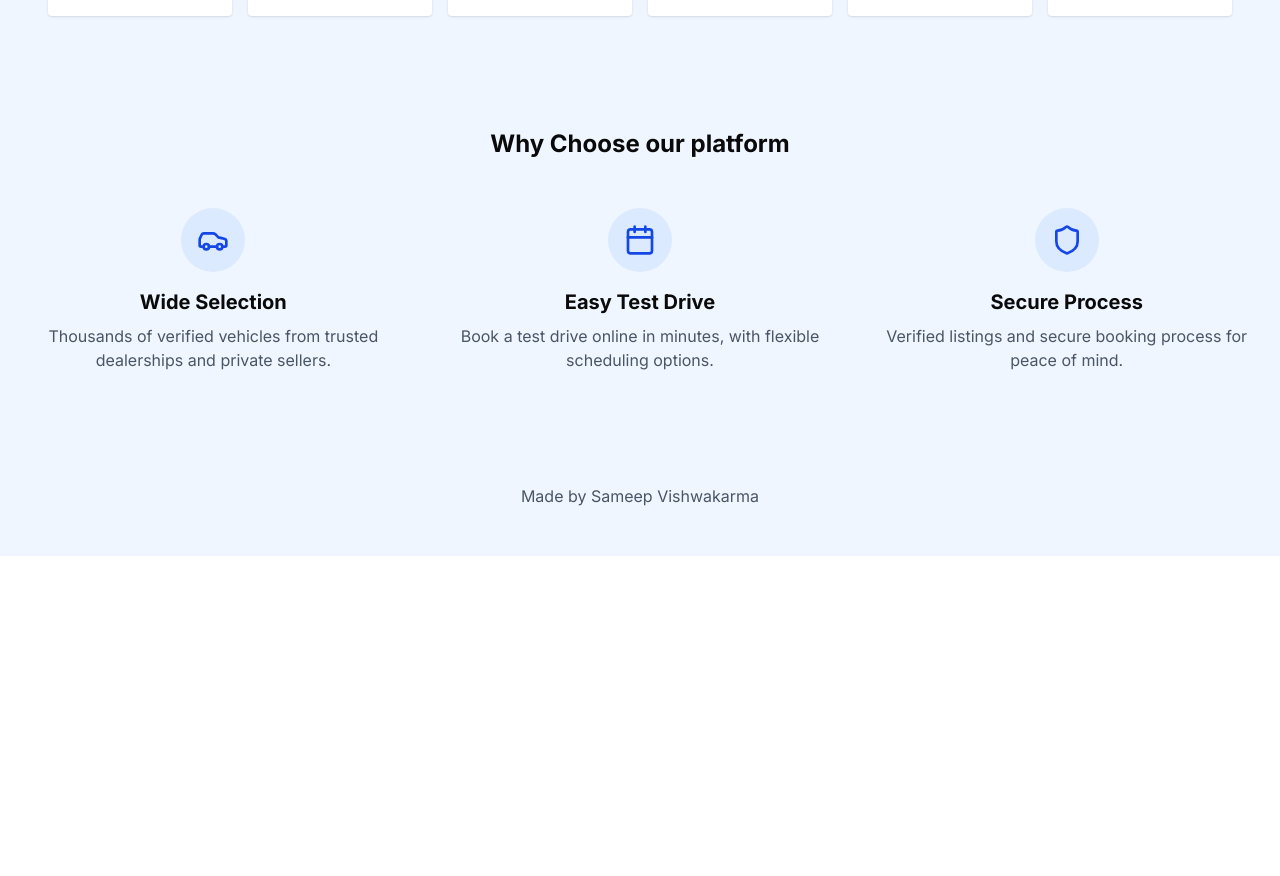
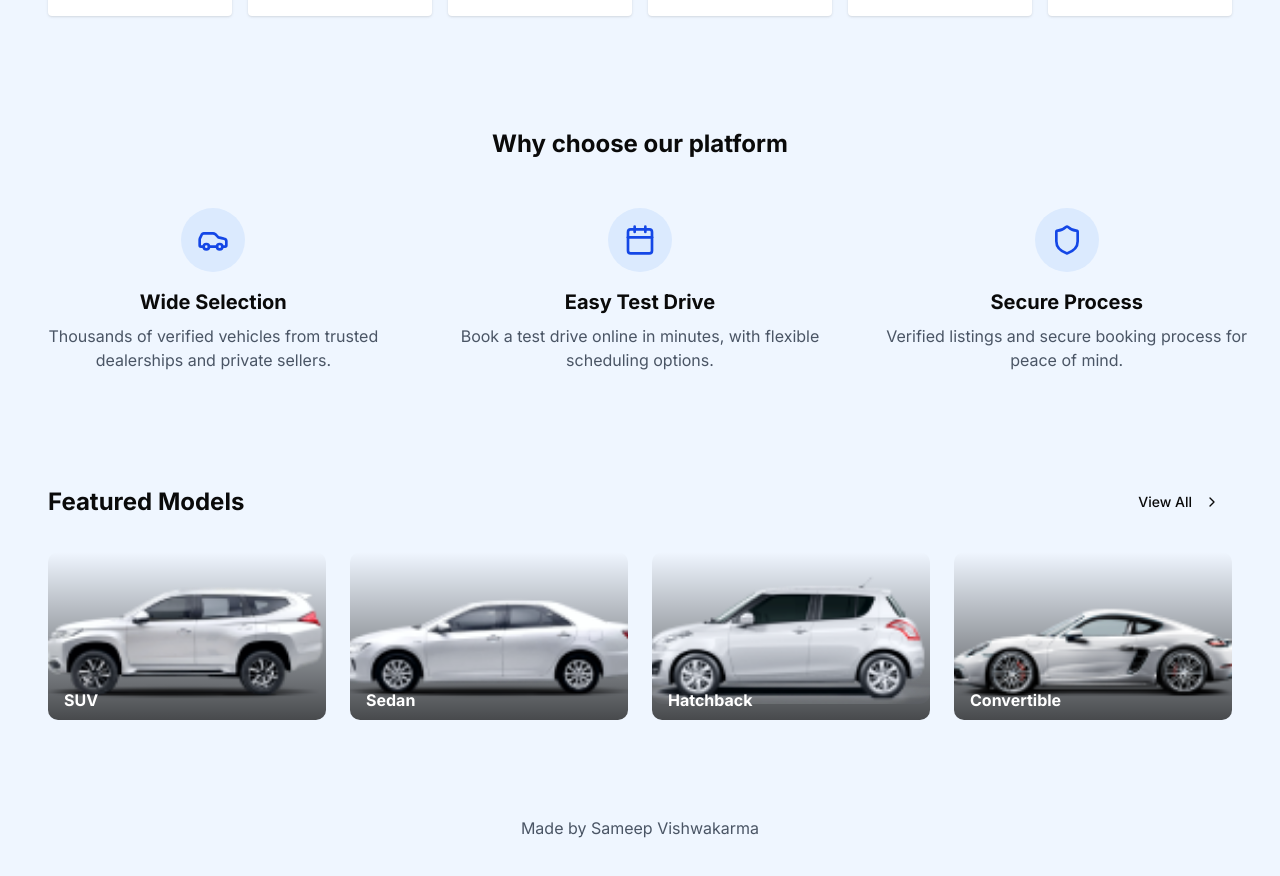
Before and after one commit to sameep25/AI-car-marketplace, a Next.js app in the folder vehiql/: page / in a window 1280 px wide. Shown: the part 1400-2276 px from the top of the page. Before the commit the page ends 1956 px from the top, so only its background shows below. Built offline with nearby package versions, Linux system fonts and the light colour scheme; no server answers.

Commit message:
Adds the browse by models section in homepage

```diff
--- a/vehiql/src/app/page.jsx
+++ b/vehiql/src/app/page.jsx
@@ -6,8 +6,7 @@ import { ChevronRight, Car, Calendar, Shield } from "lucide-react";
 import Image from "next/image";
 import { useRouter } from "next/navigation";
 
-import { featuredCars } from "@/lib/data";
-import { carMakes } from "@/lib/data";
+import { featuredCars, bodyTypes, carMakes } from "@/lib/data";
 import CarCard from "@/components/CarCard";
 import Link from "next/link";
 
@@ -93,10 +92,11 @@ export default function Home() {
         </div>
       </section>
 
+      {/* Why choose us */}
       <section className="py-16">
         <div className="container mx-auto px-4">
           <h2 className="text-2xl font-bold text-center mb-12">
-            Why Choose our platform
+            Why choose our platform
           </h2>
 
           <div className="grid grid-cols-1 md:grid-cols-3 gap-8">
@@ -132,6 +132,49 @@ export default function Home() {
           </div>
         </div>
       </section>
+
+      {/* browse by model */}
+      <section className="py-12 px-12 bg-blue-50">
+        {/* wrapper div */}
+        <div className="container mx-auto ">
+          <div className="flex justify-between items-center mb-8">
+            <h2 className="text-2xl font-bold">Featured Models</h2>
+            <Button variant="ghost" className="flex items-center" asChild>
+              <Link href={`/cars`}>
+                View All <ChevronRight className="ml-1 h-4 w-4" />
+              </Link>
+            </Button>
+          </div>
+        </div>
+
+        {/* models*/}
+        <div className="grid grid-cols-2 md:grid-cols-4 gap-6 ">
+          {bodyTypes.map((type) => {
+            return (
+              <Link
+                key={type.name}
+                href={`/car?bodyType=${type.name}`}
+                className="relative group cursor-pointer bg-gradient-to-t from-black/70 to transparent rounded-lg"
+              >
+                <div className="overflow-hidden rounded-lg flex justify-end h-38 mb-4 relative ">
+                  <Image
+                    src={type.image}
+                    alt={type.name}
+                    fill
+                    className="object-cover group-hover:scale-105 transition duration-300 "
+                  />
+                </div>
+
+                <div className="absolute inset-0 rounded-lg flex items-end ">
+                  <h3 className="pl-4 pb-2 text-white font-bold ">
+                    {type.name}
+                  </h3>
+                </div>
+              </Link>
+            );
+          })}
+        </div>
+      </section>
     </div>
   );
 }
```
